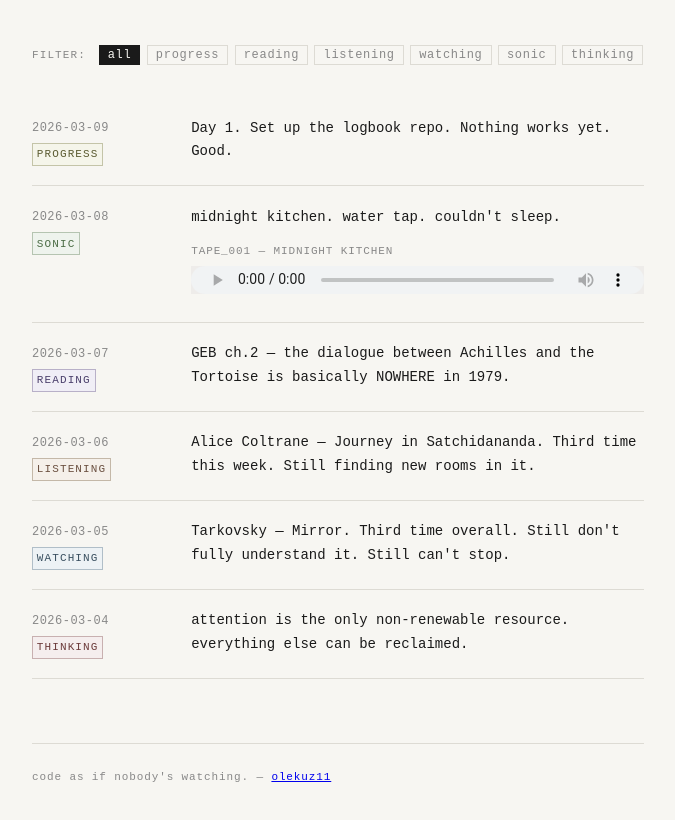
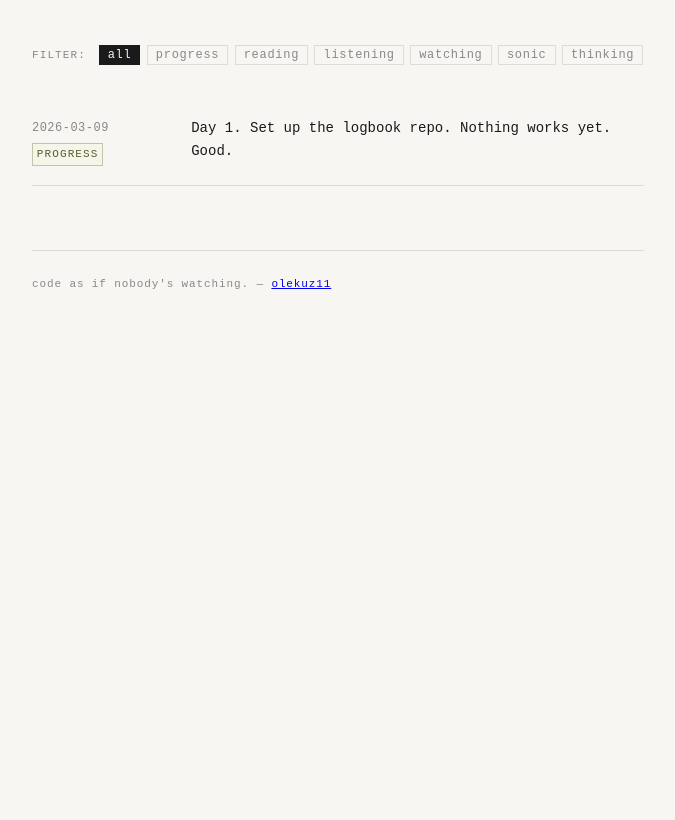
Before and after one commit to olekuz11/logbook, a plain HTML site: page index.html in a window 1280 px wide. Shown: the part 188-1008 px from the top of the page, without its empty margins (302-977 px from the left). After the commit the page ends 800 px from the top, so only its background shows below. Drawn offline with Linux system fonts and the light colour scheme.

Commit message:
remove example entries

```diff
--- a/index.html
+++ b/index.html
@@ -60,68 +60,6 @@
       </div>
     </article>
 
-    <!-- EXAMPLE ENTRY: sonic -->
-    <article class="entry" data-tag="sonic">
-      <div class="entry-meta">
-        <time class="entry-date">2026-03-08</time>
-        <span class="entry-tag sonic">sonic</span>
-      </div>
-      <div class="entry-body">
-        <p>midnight kitchen. water tap. couldn't sleep.</p>
-        <div class="audio-wrap">
-          <span class="audio-label">tape_001 — midnight kitchen</span>
-          <audio controls>
-            <source src="sounds/tape_001_midnight-kitchen_watertap.ogg" type="audio/ogg">
-            your browser doesn't support audio.
-          </audio>
-        </div>
-      </div>
-    </article>
-
-    <!-- EXAMPLE ENTRY: reading -->
-    <article class="entry" data-tag="reading">
-      <div class="entry-meta">
-        <time class="entry-date">2026-03-07</time>
-        <span class="entry-tag reading">reading</span>
-      </div>
-      <div class="entry-body">
-        <p>GEB ch.2 — the dialogue between Achilles and the Tortoise is basically NOWHERE in 1979.</p>
-      </div>
-    </article>
-
-    <!-- EXAMPLE ENTRY: listening -->
-    <article class="entry" data-tag="listening">
-      <div class="entry-meta">
-        <time class="entry-date">2026-03-06</time>
-        <span class="entry-tag listening">listening</span>
-      </div>
-      <div class="entry-body">
-        <p>Alice Coltrane — Journey in Satchidananda. Third time this week. Still finding new rooms in it.</p>
-      </div>
-    </article>
-
-    <!-- EXAMPLE ENTRY: watching -->
-    <article class="entry" data-tag="watching">
-      <div class="entry-meta">
-        <time class="entry-date">2026-03-05</time>
-        <span class="entry-tag watching">watching</span>
-      </div>
-      <div class="entry-body">
-        <p>Tarkovsky — Mirror. Third time overall. Still don't fully understand it. Still can't stop.</p>
-      </div>
-    </article>
-
-    <!-- EXAMPLE ENTRY: thinking -->
-    <article class="entry" data-tag="thinking">
-      <div class="entry-meta">
-        <time class="entry-date">2026-03-04</time>
-        <span class="entry-tag thinking">thinking</span>
-      </div>
-      <div class="entry-body">
-        <p>attention is the only non-renewable resource. everything else can be reclaimed.</p>
-      </div>
-    </article>
-
   </main>
 
   <div class="empty-state" id="empty">
```
Also changed, not shown: 1 other file.
